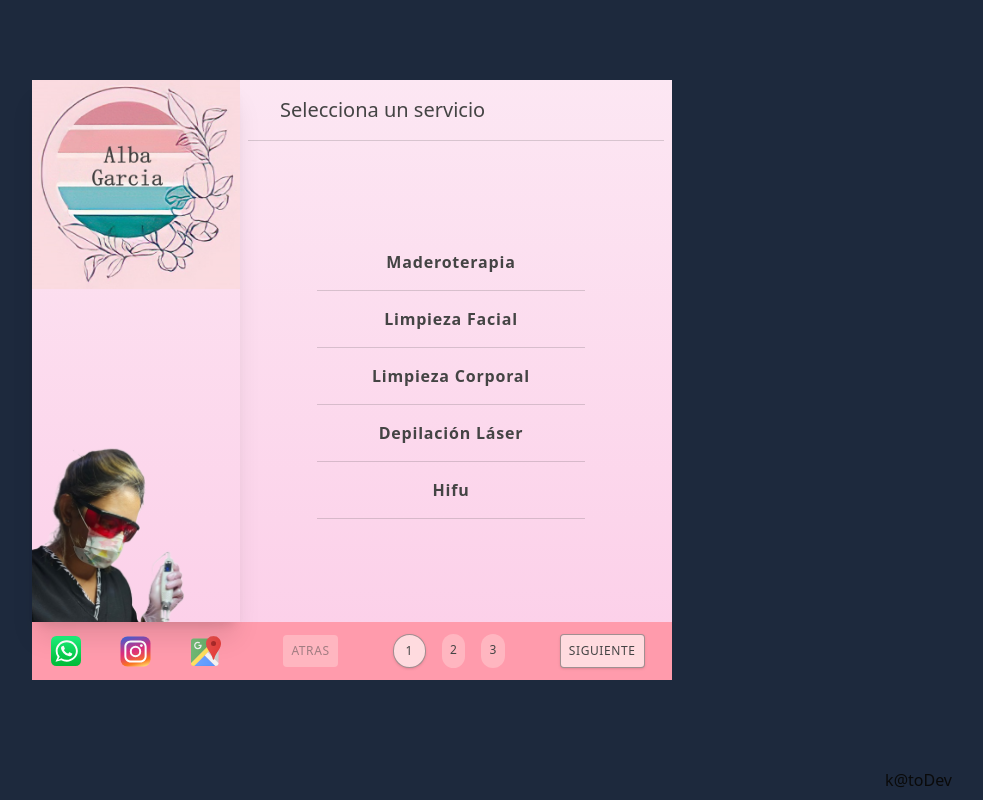
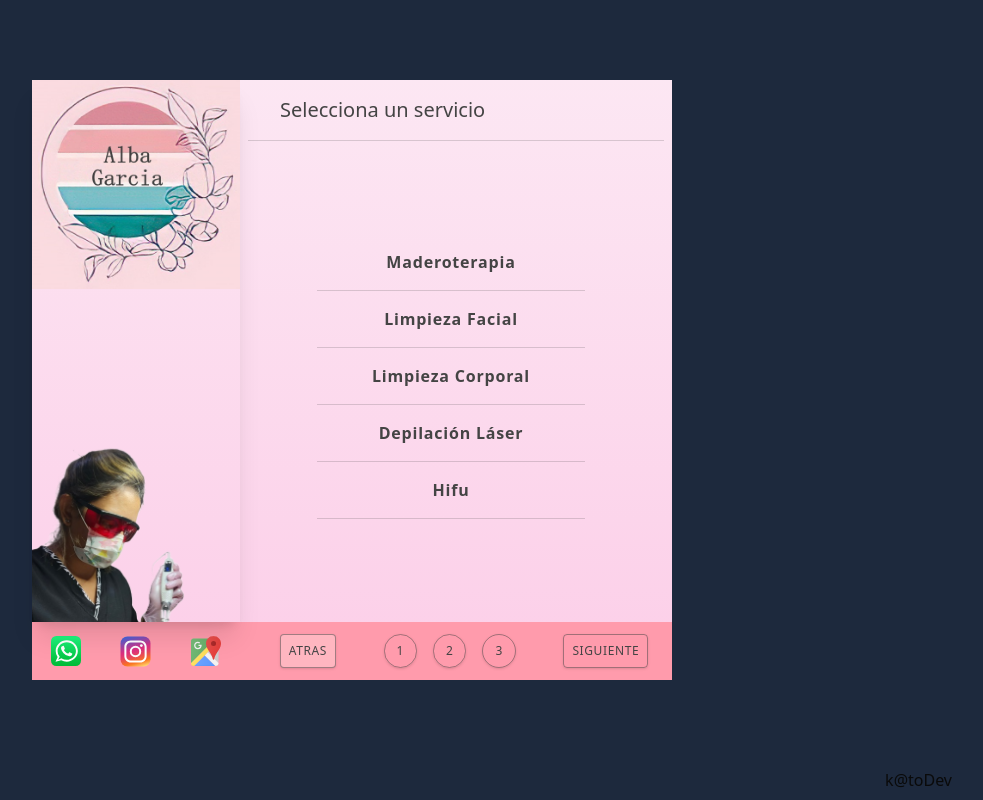
Before and after one commit to jonatanjmissora/nextjs-alba-turnosv2, a Next.js app: page / in a window 1280 px wide. Shown: the whole page, without its empty margins (288-1271 px from the left). Built offline with nearby package versions, Linux system fonts and the light colour scheme.

Commit message:
steps para 1 y 2

```diff
--- a/biome.json
+++ b/biome.json
@@ -30,7 +30,7 @@
   "assist": {
     "actions": {
       "source": {
-        "organizeImports": "on"
+        "organizeImports": "off"
       }
     }
   }
--- /dev/null
+++ b/src/app/(pages)/calendar/page.tsx
@@ -0,0 +1,9 @@
+export default function CalendarPage() {
+  return (
+    <section className="w-2/3 h-[500px] mx-2">
+      <h2 className="text-xl text-[#444] p-8 py-4 border-b border-[#444]/20">
+        Selecciona turno
+      </h2>
+    </section>
+  );
+}
--- a/src/app/(pages)/layout.tsx
+++ b/src/app/(pages)/layout.tsx
@@ -1,7 +1,7 @@
 import type { Metadata } from "next";
 import { Geist, Geist_Mono } from "next/font/google";
 import "./globals.css";
-import { ServicesStoreProvider } from "@/providers/services-store-provider";
+import { ZustandProvider } from "@/providers/zustand-provider";
 import Footer from "../_components/Footer";
 import Aside from "../_components/Aside";
 
@@ -31,7 +31,7 @@ export default function RootLayout({
         className={`${geistSans.variable} ${geistMono.variable} antialiased min-h-screen w-screen flex flex-col items-center justify-center bg-slate-800`}
         suppressHydrationWarning
       >
-        <ServicesStoreProvider>
+        <ZustandProvider>
           <main className="w-screen flex-1 flex flex-col items-center justify-center">
             <div className="w-1/2 h-[600px] flex flex-col justify-center items-center bg-gradient-to-b from-pink-100 to-pink-200">
               <div className="w-full h-full flex">
@@ -46,7 +46,7 @@ export default function RootLayout({
           <footer className="w-screen px-10 h-10 flex items-center justify-end">
             k@toDev
           </footer>
-        </ServicesStoreProvider>
+        </ZustandProvider>
       </body>
     </html>
   );
--- /dev/null
+++ b/src/app/(pages)/loading.tsx
@@ -0,0 +1,3 @@
+export default function Loading() {
+  return <div>loading</div>;
+}
--- a/src/app/_components/01-services/accordion.tsx
+++ b/src/app/_components/01-services/accordion.tsx
@@ -24,7 +24,7 @@ export default function ServicesAccordion() {
 }
 
 const AccordionItemElement = ({ service }: { service: ServiceType }) => {
-  const selectedService = useServicesStore((state) => state.selectedService);
+  const selectedService = useZStore((state) => state.selectedService);
   return (
     <AccordionItem
       value={service.id}
@@ -44,14 +44,12 @@ const AccordionItemElement = ({ service }: { service: ServiceType }) => {
   );
 };
 
-import { useServicesStore } from "@/providers/services-store-provider";
+import { useZStore } from "@/providers/zustand-provider";
 import { IconCheck } from "@tabler/icons-react";
 
 const ServiceCard = ({ service }: { service: ServiceType }) => {
-  const selectedService = useServicesStore((state) => state.selectedService);
-  const setSelectedService = useServicesStore(
-    (state) => state.setSelectedService,
-  );
+  const selectedService = useZStore((state) => state.selectedService);
+  const setSelectedService = useZStore((state) => state.setSelectedService);
   const handleSelectService = () => {
     if (selectedService === service.id) {
       setSelectedService("0");
--- a/src/app/_components/Footer.tsx
+++ b/src/app/_components/Footer.tsx
@@ -1,5 +1,8 @@
+"use client";
+
 import Link from "next/link";
 import Image from "next/image";
+import { useZStore } from "@/providers/zustand-provider";
 
 export default function Footer() {
   return (
@@ -27,34 +30,61 @@ export default function Footer() {
 }
 
 const TimeLine = () => {
+  const selectedService = useZStore((state) => state.selectedService);
+  const step = useZStore((state) => state.step);
+  const setStep = useZStore((state) => state.setStep);
+  const active = "bg-[#ffb6c0]";
+  const inactive = "transparent";
+
   return (
     <article className="w-full flex justify-around items-center">
       <button
-        className="bg-[#ffb6c0] p-2  rounded text-xs text-[#444]/50 tracking-wider font-medium"
+        className={`p-2 rounded text-xs text-[#444] tracking-wider font-medium border border-[#444]/50 shadow ${step !== 1 ? active : inactive}`}
         type="button"
+        onClick={() => {
+          if (step !== 1) {
+            setStep(step - 1);
+          }
+        }}
+        disabled={step === 1}
       >
-        ATRAS
+        {step === 1 ? <span>ATRAS</span> : <Link href="/">ATRAS</Link>}
       </button>
 
       <ul className="flex gap-4">
-        <li className="bg-[#ffdbdf] p-2 px-3 rounded-full text-xs text-[#444] tracking-wider font-medium border border-[#444]/50 shadow">
+        <li
+          className={`p-2 px-3 rounded-full text-xs text-[#444] tracking-wider font-medium border border-[#444]/50 shadow ${step === 1 ? active : inactive}`}
+        >
           1
         </li>
-        <li className="bg-[#ffb6c0] p-2 rounded-full text-xs text-[#444] tracking-wider font-medium">
+        <li
+          className={`p-2 px-3 rounded-full text-xs text-[#444] tracking-wider font-medium border border-[#444]/50 shadow ${step === 2 ? active : inactive}`}
+        >
           2
         </li>
-        <li className="bg-[#ffb6c0] p-2 rounded-full text-xs text-[#444] tracking-wider font-medium">
+        <li
+          className={`p-2 px-3 rounded-full text-xs text-[#444] tracking-wider font-medium border border-[#444]/50 shadow ${step === 3 ? active : inactive}`}
+        >
           3
         </li>
       </ul>
 
-      <Link
-        href="/calendar"
-        className="bg-[#ffdbdf] p-2 rounded text-xs text-[#444] tracking-wider font-medium border border-[#444]/50 shadow"
+      <button
+        className={`p-2 rounded text-xs text-[#444] tracking-wider font-medium border border-[#444]/50 shadow ${selectedService !== "0" ? active : inactive}`}
         type="button"
+        onClick={() => {
+          if (step !== 3) {
+            setStep(step + 1);
+          }
+        }}
+        disabled={selectedService === "0"}
       >
-        SIGUIENTE
-      </Link>
+        {selectedService === "0" ? (
+          <span>SIGUIENTE</span>
+        ) : (
+          <Link href="/calendar">SIGUIENTE</Link>
+        )}
+      </button>
     </article>
   );
 };
--- a/src/providers/services-store-provider.tsx
+++ /dev/null
@@ -1,41 +0,0 @@
-'use client'
-
-import { type ReactNode, createContext, useRef, useContext } from 'react'
-import { useStore } from 'zustand'
-import { createServicesStore, type ServicesStore } from '@/store/useServicesStore'
-
-export type ServicesStoreApi = ReturnType<typeof createServicesStore>
-
-export const ServicesStoreContext = createContext<ServicesStoreApi | undefined>(undefined)
-
-export interface ServicesStoreProviderProps {
-  children: ReactNode
-  // Aquí podrías pasar un estado inicial si lo necesitas
-  // initialStore?: Partial<ServicesStore>
-}
-
-export const ServicesStoreProvider = ({ children }: ServicesStoreProviderProps) => {
-  const storeRef = useRef<ServicesStoreApi | null>(null)
-
-  if (storeRef.current === null) {
-    storeRef.current = createServicesStore()
-  }
-
-  return (
-    <ServicesStoreContext.Provider value={storeRef.current}>
-      {children}
-    </ServicesStoreContext.Provider>
-  )
-}
-
-export const useServicesStore = <T,>(
-  selector: (store: ServicesStore) => T,
-): T => {
-  const servicesStoreContext = useContext(ServicesStoreContext)
-
-  if (!servicesStoreContext) {
-    throw new Error('useServicesStore must be used within ServicesStoreProvider')
-  }
-
-  return useStore(servicesStoreContext, selector)
-}
--- /dev/null
+++ b/src/providers/zustand-provider.tsx
@@ -0,0 +1,41 @@
+"use client";
+
+import { type ReactNode, createContext, useRef, useContext } from "react";
+import { useStore } from "zustand";
+import { createStore, type StoreType } from "@/store/useZStore";
+
+export type StoreApi = ReturnType<typeof createStore>;
+
+export const StoreContext = createContext<StoreApi | undefined>(undefined);
+
+export interface StoreProviderProps {
+  children: ReactNode;
+  // Aquí podrías pasar un estado inicial si lo necesitas
+  // initialStore?: Partial<ServicesStore>
+}
+
+export const ZustandProvider = ({ children }: StoreProviderProps) => {
+  const storeRef = useRef<StoreApi | null>(null);
+
+  if (storeRef.current === null) {
+    storeRef.current = createStore();
+  }
+
+  return (
+    <StoreContext.Provider value={storeRef.current}>
+      {children}
+    </StoreContext.Provider>
+  );
+};
+
+export const useZStore = <T,>(selector: (store: StoreType) => T): T => {
+  const storeContext = useContext(StoreContext);
+
+  if (!storeContext) {
+    throw new Error(
+      "useServicesStore must be used within ServicesStoreProvider",
+    );
+  }
+
+  return useStore(storeContext, selector);
+};
--- a/src/store/useServicesStore.ts
+++ /dev/null
@@ -1,29 +0,0 @@
-import { create } from 'zustand'
-
-export type ServicesState = {
-  selectedService: string
-}
-
-export type ServicesActions = {
-  setSelectedService: (service: string) => void
-}
-
-export type ServicesStore = ServicesState & ServicesActions
-
-const defaultInitState: ServicesState = {
-  selectedService: '0',
-}
-
-export const createServicesStore = (initState: Partial<ServicesState> = {}) => {
-  return create<ServicesStore>((set) => ({
-    ...defaultInitState,
-    ...initState,
-    setSelectedService: (service) => set({ selectedService: service }),
-  }))
-}
-
-// Exportamos una instancia por defecto para compatibilidad
-export const useServicesStoreDirect = create<ServicesStore>()((set) => ({
-  ...defaultInitState,
-  setSelectedService: (service) => set({ selectedService: service }),
-}))
--- /dev/null
+++ b/src/store/useZStore.ts
@@ -0,0 +1,34 @@
+import { create } from "zustand";
+
+export type State = {
+  selectedService: string;
+  step: number;
+};
+
+export type Actions = {
+  setSelectedService: (service: string) => void;
+  setStep: (step: number) => void;
+};
+
+export type StoreType = State & Actions;
+
+const defaultInitState: State = {
+  selectedService: "0",
+  step: 0,
+};
+
+export const createStore = (initState: Partial<State> = {}) => {
+  return create<StoreType>((set) => ({
+    ...defaultInitState,
+    ...initState,
+    setSelectedService: (service) => set({ selectedService: service }),
+    setStep: (step) => set({ step }),
+  }));
+};
+
+// Exportamos una instancia por defecto para compatibilidad
+export const useStoreDirect = create<StoreType>()((set) => ({
+  ...defaultInitState,
+  setSelectedService: (service) => set({ selectedService: service }),
+  setStep: (step) => set({ step }),
+}));
```
